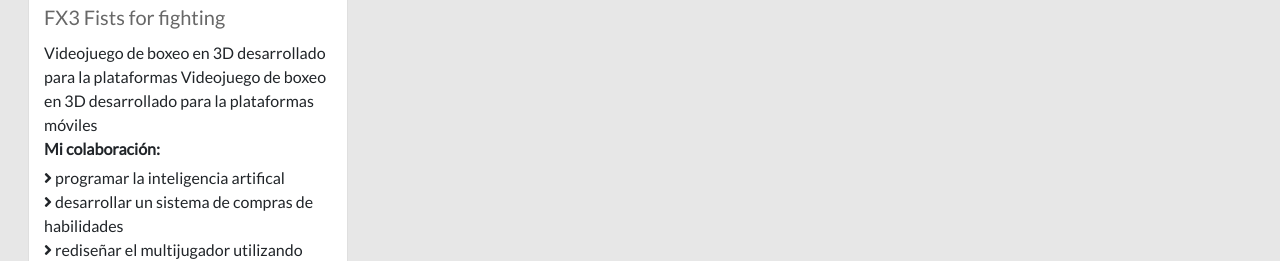
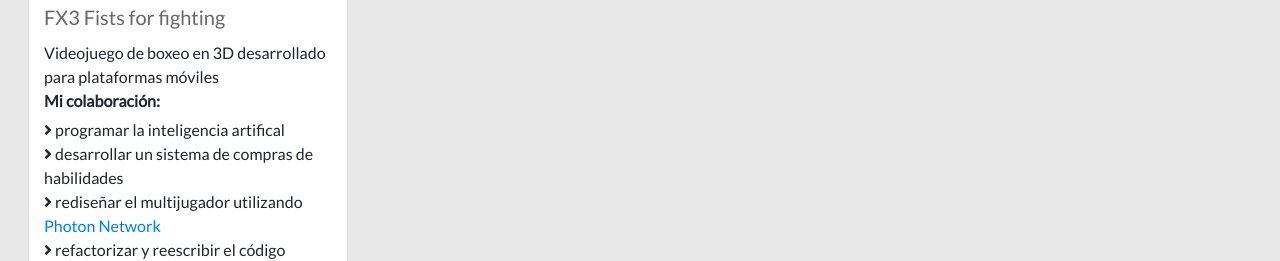
Before and after one commit to pedro15/pedro15.github.io, a plain HTML site: page index.html in a window 1280 px wide. Shown: the part 3320-3581 px from the top of the page. Drawn offline with Linux system fonts and the light colour scheme; files that its build step writes are made by us from their sources.

Commit message:
Corregida descripcion en proyectos

```diff
--- a/index.html
+++ b/index.html
@@ -311,8 +311,7 @@
                             <div class="card-body">
                                 <h5 class="card-title">FX3 Fists for fighting</h5>
                                 <p class="card-text-sm ">
-                                    Videojuego de boxeo en 3D desarrollado para la plataformas Videojuego de boxeo en 3D
-                                    desarrollado para la plataformas móviles<br>
+                                    Videojuego de boxeo en 3D desarrollado para plataformas móviles<br>
                                     <strong>Mi colaboración:</strong>
                                 </p>
                                 <ul>
```
